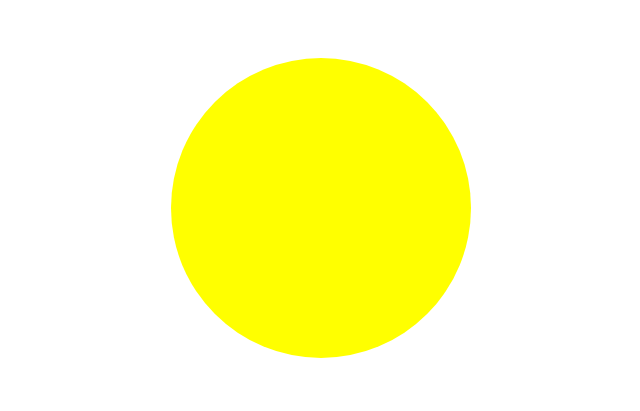
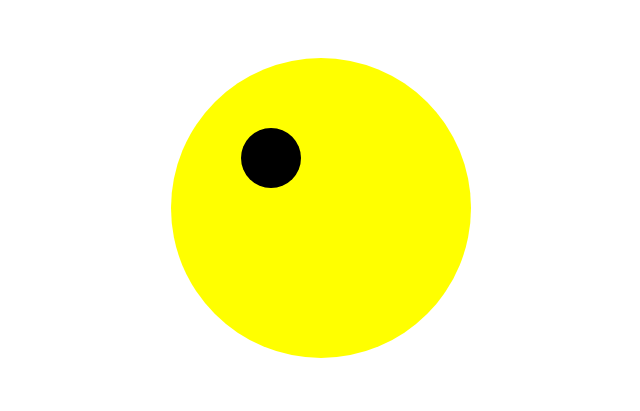
Before and after one commit to shibinkhan/svg-smile-emoji, a plain HTML site: page index.html in a window 1280 px wide. Shown: the whole page, without its empty margins (319-959 px from the left). Drawn offline with Linux system fonts and the light colour scheme.

Commit message:
updating

```diff
--- a/index.html
+++ b/index.html
@@ -11,3 +11,4 @@
     <svg viewBox="0 0 200 200" width="400px" height="400px">
         <!-- <rect x="50" y="50" width="100px" height="100px" fill="yellow"></rect> -->
         <circle cx="100" cy="100" r="75" fill="yellow"></circle>
+        <circle cx="75" cy="75" r="15" fill="black"></circle>
```
